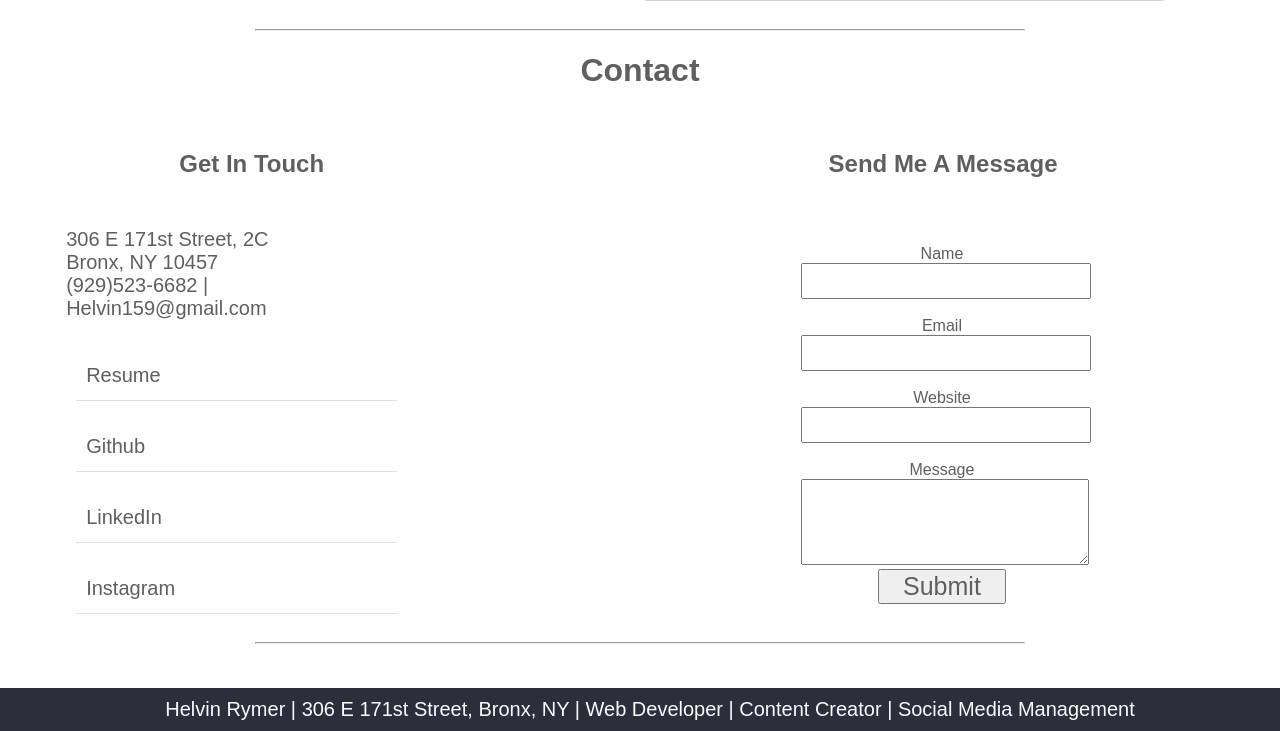
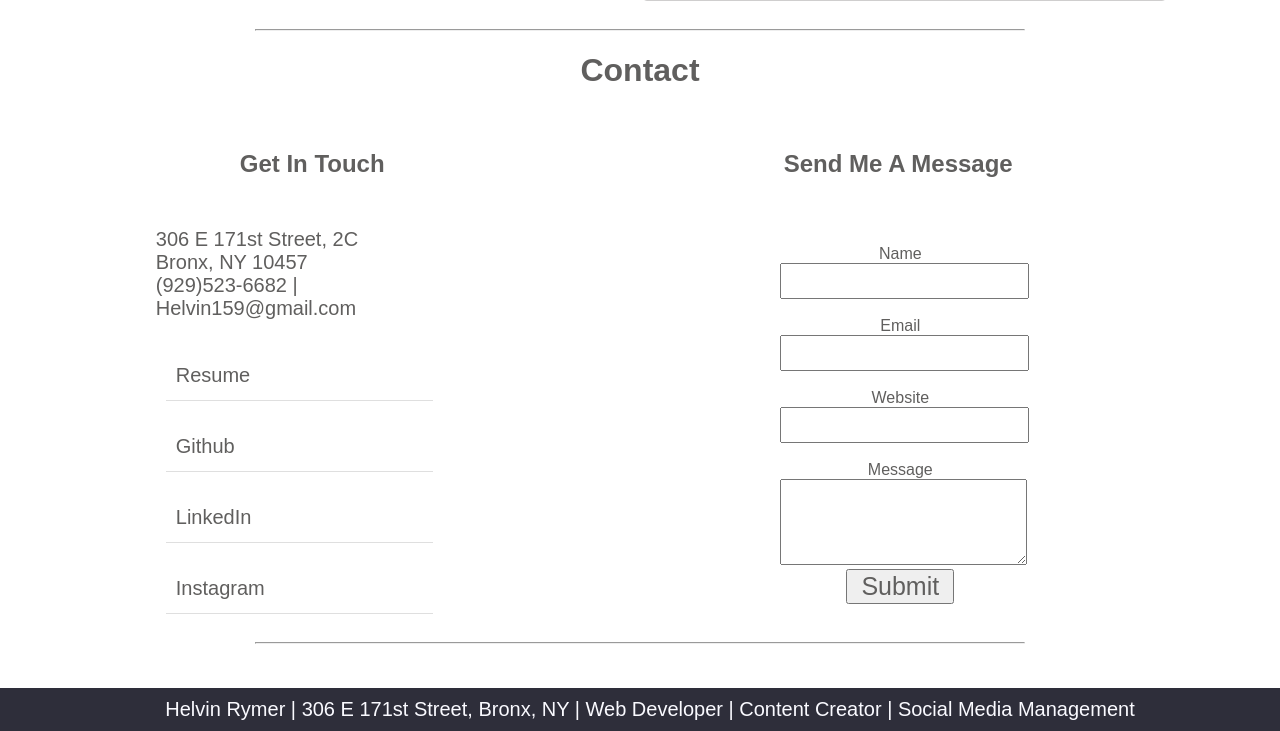
Before and after one commit to Helvin159/HelvinRymer, a PHP site: page / in a window 1280 px wide. Shown: the part 1437-2168 px from the top of the page. Run offline with PHP 8.4, Linux system fonts and the light colour scheme.

Commit message:
Update style.css

```diff
--- a/css/style.css
+++ b/css/style.css
@@ -35,7 +35,7 @@
 
 #sendamessage {
 	display: inline-block;
-	width: 47%;
+	width: 40%;
 }
 
 .paragraphc {
@@ -78,7 +78,7 @@ font-size: 20px;
 
 #contactinfo {
 	display: inline-block;
-	width: 47%;
+	width: 40%;
 	height: auto;
 
 }
@@ -282,7 +282,6 @@ body {
 	.getintouch2{
 		margin-left: 12.5%;
 	}
-
 	#sendamessage{
 		width: 100%;
 	}
@@ -302,14 +301,12 @@ body {
 	#contact{
 		width:100%;
 	}
-
 	#paragraph{
 		display:none;
 	}
 	footer{
 		font-size: 15px;
 	}
-
 	body html {
 		width: 100%;
 		overflow-x: hidden;
```
